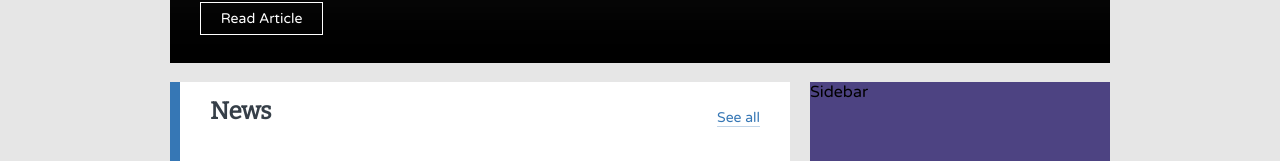
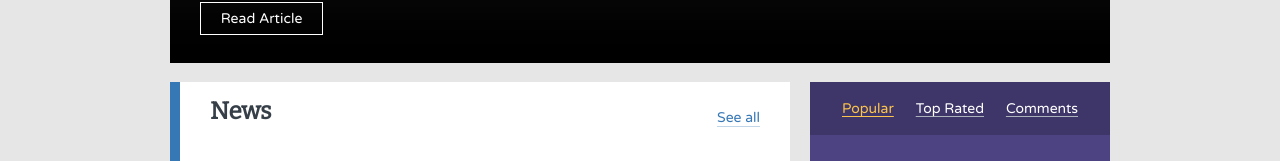
Before and after one commit to Petrina99/kenaz-web-page, a React (Vite) app: page / in a window 1280 px wide. Shown: the part 624-785 px from the top of the page. Built offline with nearby package versions, Linux system fonts and the light colour scheme.

Commit message:
made a sidebar header

```diff
--- a/src/components/main-content/styles/categoryGroup.scss
+++ b/src/components/main-content/styles/categoryGroup.scss
@@ -25,6 +25,7 @@
             text-decoration: underline;
             text-decoration-color: rgba(54, 119, 181, 0.3);
             text-underline-offset: 4px;
+            cursor: pointer;
         }
     }
 }
--- a/src/components/sidebar/Sidebar.jsx
+++ b/src/components/sidebar/Sidebar.jsx
@@ -1,9 +1,12 @@
 import './styles/sidebar.scss';
 
+import { SidebarHeader } from './SidebarHeader';
+
 export const Sidebar = () => {
-  return (
-    <aside className="sidebar">
-        Sidebar
-    </aside>
-  )
+
+    return (
+        <aside className="sidebar">
+            <SidebarHeader />
+        </aside>
+    )
 }
--- /dev/null
+++ b/src/components/sidebar/SidebarHeader.jsx
@@ -0,0 +1,45 @@
+import { useState } from 'react'
+
+import './styles/sidebarHeader.scss';
+
+export const SidebarHeader = () => {
+
+    const [isActive, setIsActive] = useState('popular');
+
+    const handleClick = (e) => {
+        const { title } = e.currentTarget;
+
+        if (isActive == title) {
+            setIsActive(title);
+        }
+        else {
+            setIsActive(title);
+        }
+    }
+
+    return (
+        <div className='sidebar-header-div'>
+            <p
+                title='popular'
+                className={isActive == 'popular' ? 'active-par' : ''}
+                onClick={handleClick}
+            >
+                Popular
+            </p>
+            <p
+                title='rated'
+                className={isActive == 'rated' ? 'active-par' : ''}
+                onClick={handleClick}
+            >
+                Top Rated
+            </p>
+            <p
+                title='comments'
+                className={isActive == 'comments' ? 'active-par' : ''}
+                onClick={handleClick}
+            >
+                Comments
+            </p>
+        </div>
+    )
+}
--- a/src/components/sidebar/index.js
+++ b/src/components/sidebar/index.js
@@ -1 +1,2 @@
 export * from './Sidebar';
+export * from './SidebarHeader';
--- a/src/components/sidebar/styles/sidebar.scss
+++ b/src/components/sidebar/styles/sidebar.scss
@@ -1,6 +1,5 @@
 @import '../../../scss/base/colors';
 @import '../../../scss/base/typography';
-@import '../../../scss/util/mixins';
 
 .sidebar {
     width: 300px;
--- /dev/null
+++ b/src/components/sidebar/styles/sidebarHeader.scss
@@ -0,0 +1,33 @@
+@import '../../../scss/base/colors';
+@import '../../../scss/base/typography';
+@import '../../../scss/util/mixins';
+
+.sidebar-header-div {
+    background-color: $color-bg-sidebar-header;
+    display: flex;
+    justify-content: space-between;
+    padding: 18px 32px;
+
+    p {
+        @include set-font($font-primary, normal, 14px, $font-color-primary, 17px, 400);
+        text-decoration: underline;
+        text-decoration-color: #ACB3BA;
+        text-underline-offset: 3px;
+        cursor: pointer;
+
+        &:hover {
+            color: darken($font-color-primary, 20%);
+            text-decoration-color: darken(#ACB3BA, 20%);
+        }
+    }
+
+    .active-par {
+        color: $color-tech;
+        text-decoration-color: $color-tech;
+
+        &:hover {
+            color: darken($color-tech, 20%);
+            text-decoration-color: darken($color-tech, 20%);
+        }
+    }
+}
--- a/src/scss/base/_colors.scss
+++ b/src/scss/base/_colors.scss
@@ -7,6 +7,7 @@ $color-secondary: #4D4382;
 $font-color-primary: #FFFFFF;
 $font-color-secondary: #363F48;
 $font-color-third: #666666;
+
 // article colors
 $color-bg-article: #FFFFFF;
 $color-news: #3677B5;
@@ -24,3 +25,4 @@ $font-color-banner: #999999;
 
 //sidebar
 $color-bg-sidebar: #4D4382;
+$color-bg-sidebar-header: rgba(0, 0, 0, 0.2);
```
